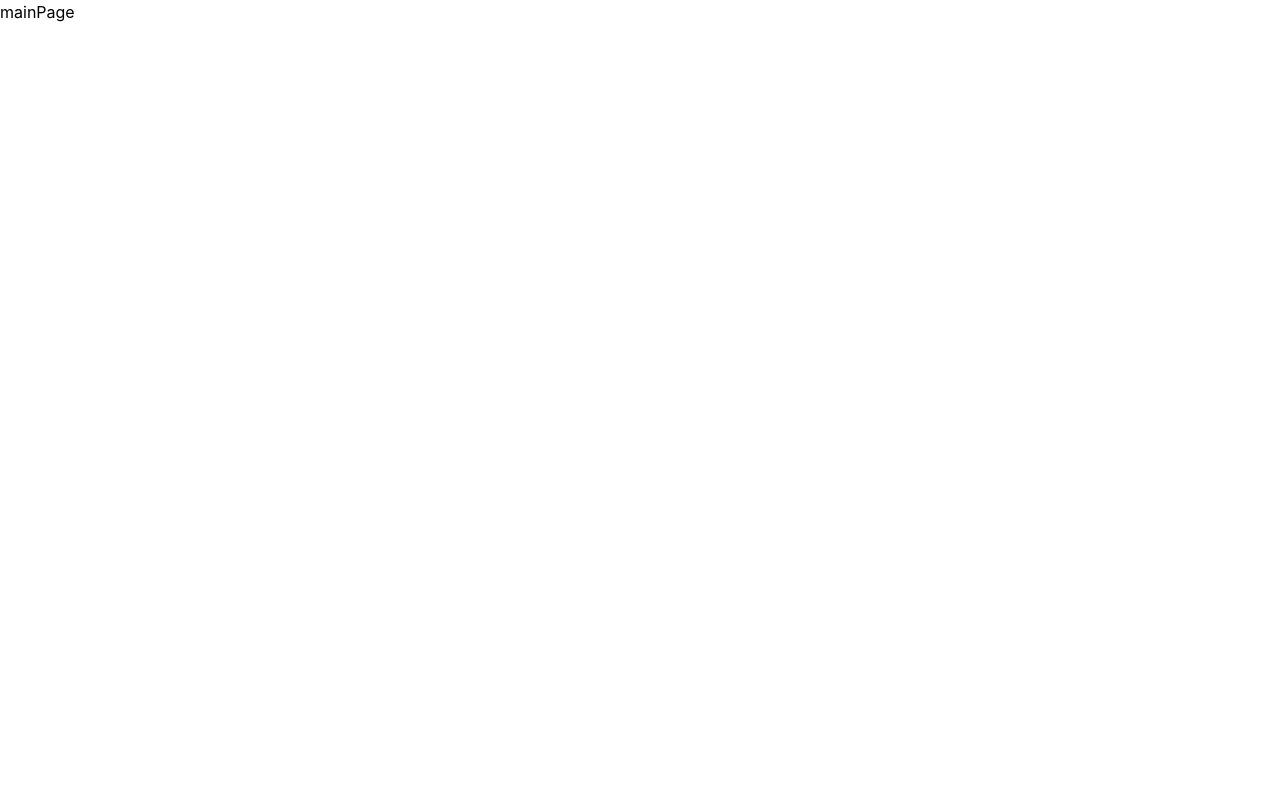
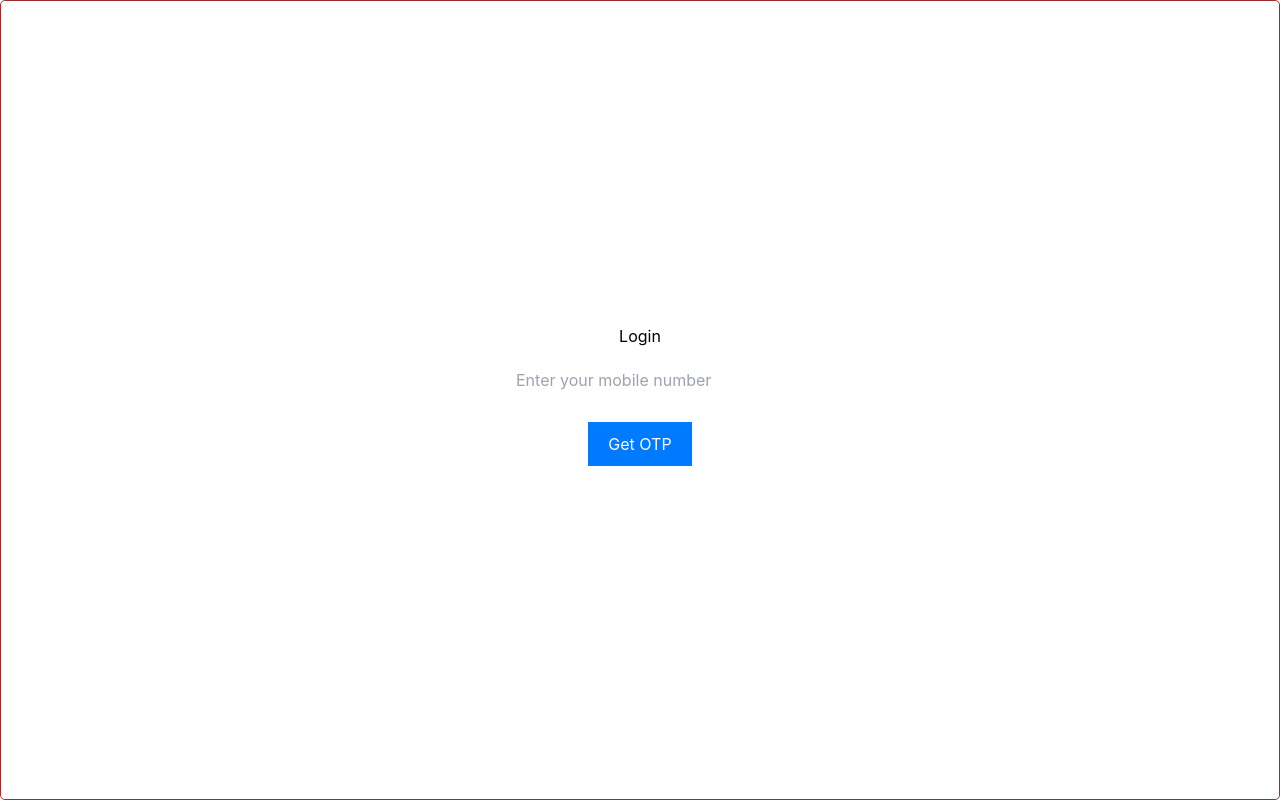
Before and after one commit to Abhi-shekh/Home-Rent-Tracker, a React (Create React App) app: page / in a window 1280 px wide. Built offline with nearby package versions, Linux system fonts and the light colour scheme.

Commit message:
mainpage

```diff
--- a/src/App.js
+++ b/src/App.js
@@ -8,6 +8,7 @@ import {Routes, Route} from 'react-router-dom'
 function App() {
   return (
     <div className="App">
+
       <Routes>
           <Route path="/" element={<MainPage/>}/>
           <Route path="/dashboard" element={<DashBoard/>}/>
--- a/src/pages/feeStructure.js
+++ b/src/pages/feeStructure.js
@@ -1,15 +1,25 @@
-import React from 'react'
-import Navbar from '../components/Navbar'
+import React, { useState } from 'react';
 
 const FeeStructure = () => {
+  const [activeMonth, setActiveMonth] = useState(null);
+
+  const handleMonthClick = (month) => {
+    setActiveMonth(activeMonth === month ? null : month);
+  };
+
   return (
-    <div>
-        <Navbar/>
-        <div className='flex justify-center'>
-            code for Fee Structure
+    <div className=" flex justify-between w-80 mx-auto my-20 flex-col">
+      {['Jan', 'Feb', 'Mar', 'Apr', 'May', 'Jun', 'Jul', 'Aug', 'Sep', 'Oct', 'Nov', 'Dec'].map((month) => (
+        <div
+          key={month}
+          className={`cursor-pointer p-4 border border-gray-300 rounded ${activeMonth === month ? 'bg-gray-200 font-bold' : ''}`}
+          onClick={() => handleMonthClick(month)}
+        >
+          {month}
         </div>
+      ))}
     </div>
-  )
-}
+  );
+};
 
-export default FeeStructure
+export default FeeStructure;
--- a/src/pages/mainPage.js
+++ b/src/pages/mainPage.js
@@ -1,9 +1,64 @@
-import React from 'react'
+import React, { useState } from 'react';
+import { Navigate } from 'react-router-dom';
+// import './mainPage.css';
 
-const mainPage = () => {
+
+
+const Mainpage = () => {
+  const [mobileNumber, setMobileNumber] = useState('');
+  const [showOTPInput, setShowOTPInput] = useState(false);
+  const [otp, setOTP] = useState('');
+
+  const handleGetOTP = () => {
+    setShowOTPInput(true);
+  };
+
+  const handleVerifyOTP = () => {
+    if (otp === '821031') {
+      Navigate('/dashboard');
+    }
+    else {
+      alert('Invalid OTP. Please try again.');
+    }
+  };
+
   return (
-    <div>mainPage</div>
-  )
-}
+    <div className=' flex flex-col justify-center items-center h-screen border rounded-[5px] border-solid border-[#9c2d2d]'>
+    <h1>Login</h1>
+        <input
+          type="tel"
+          placeholder="Enter your mobile number"
+          value={mobileNumber}
+          onChange={(e) => setMobileNumber(e.target.value)}
+          className="  m-2.5 p-2.5"
+        />
+        <button
+          onClick={handleGetOTP}
+          className=" bg-[#007bff] text-white cursor-pointer m-2.5 px-5 py-2.5 border-[none] hover:bg-[#0056b3]"
+          >
+          Get OTP
+        </button>
 
-export default mainPage
+        {showOTPInput && (
+          <>
+            <input
+              type="text"
+              placeholder="Enter OTP"
+              value={otp}
+              onChange={(e) => setOTP(e.target.value)}
+              className="  m-2.5 p-2.5"
+            />
+
+            <button
+              onClick={handleVerifyOTP}
+              className=" bg-[#007bff] text-white cursor-pointer m-2.5 px-5 py-2.5 border-[none] hover:bg-[#0056b3]"
+            >
+              Verify OTP
+            </button>
+          </>
+        )}
+      </div>
+  );
+};
+
+export default Mainpage;
```
